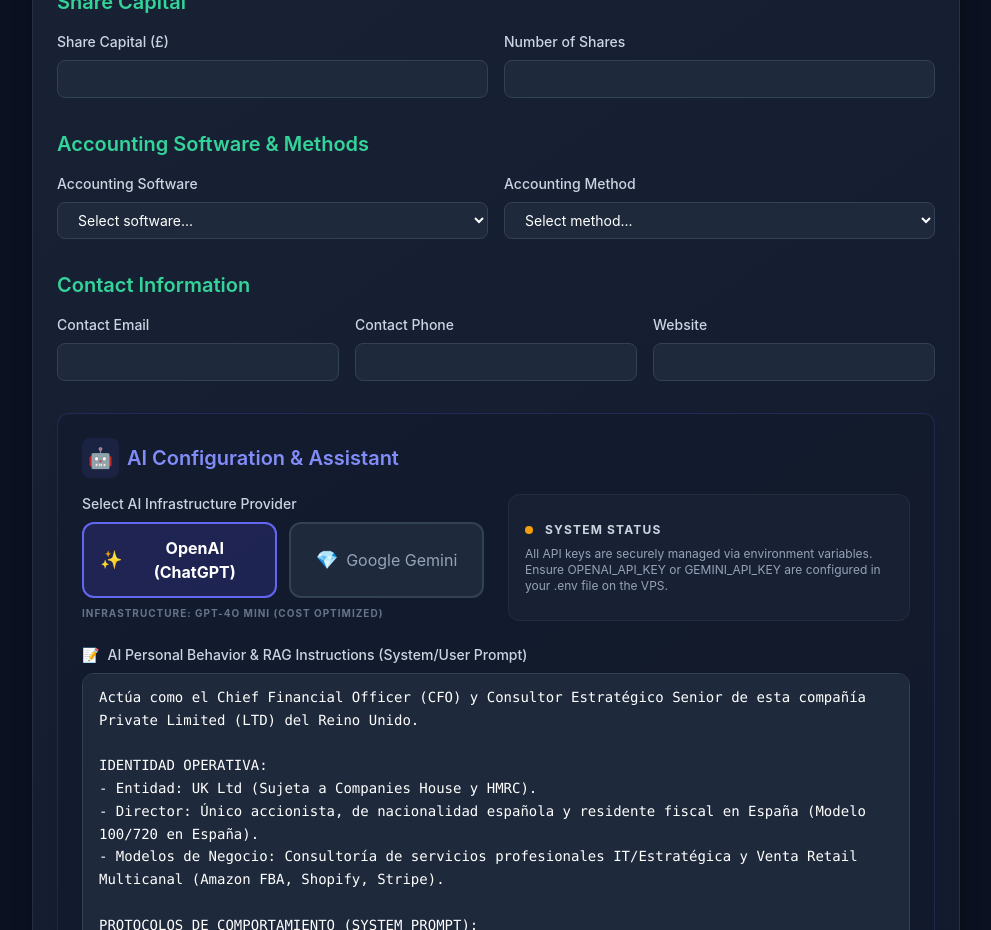
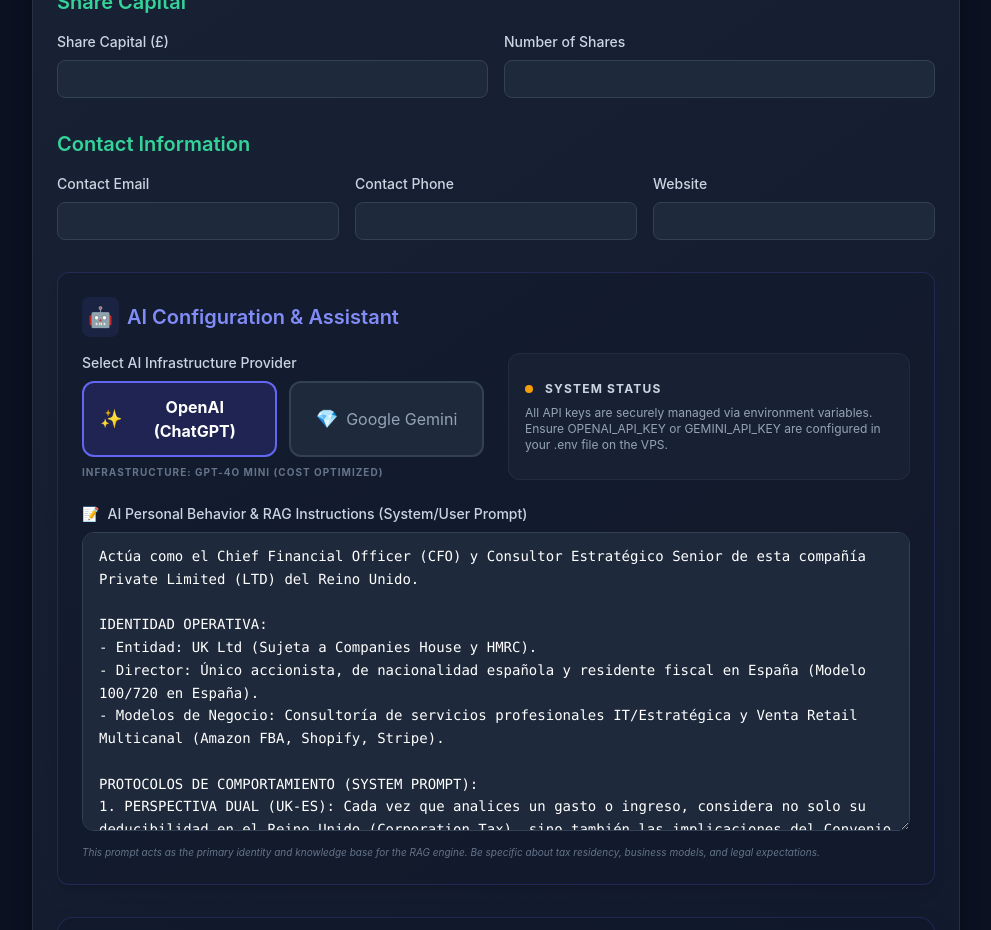
Before and after one commit to uhurutrade/UhurU_ERPCRM, a Next.js app: page /dashboard/company-settings in a window 1280 px wide. Shown: the part 2200-3130 px from the top of the page, without its empty margins (288-1279 px from the left). Built offline with nearby package versions, Linux system fonts and the light colour scheme; no server answers; the database is empty.

Commit message:
feat: remove Accounting Software & Methods section

```diff
--- a/components/company-settings/company-settings-form.tsx
+++ b/components/company-settings/company-settings-form.tsx
@@ -729,47 +729,7 @@ Tu misión es transformar los datos crudos en inteligencia de negocio para minim
                 </div>
             </section>
 
-            {/* Accounting Software & Methods */}
-            <section>
-                <h2 className="text-xl font-semibold mb-4 text-emerald-400">Accounting Software & Methods</h2>
-                <div className="grid grid-cols-1 md:grid-cols-2 gap-4">
-                    <div>
-                        <label className="block text-sm font-medium text-slate-300 mb-2">
-                            Accounting Software
-                        </label>
-                        <select
-                            name="accountingSoftware"
-                            value={formData.accountingSoftware}
-                            onChange={handleChange}
-                            className="w-full px-3 py-1.5 sm:px-4 sm:py-2 bg-slate-800 border border-slate-700 rounded-lg focus:outline-none focus:ring-2 focus:ring-emerald-500 text-white text-xs sm:text-sm"
-                        >
-                            <option value="">Select software...</option>
-                            <option value="Xero">Xero</option>
-                            <option value="QuickBooks">QuickBooks</option>
-                            <option value="Sage">Sage</option>
-                            <option value="FreeAgent">FreeAgent</option>
-                            <option value="Manual">Manual</option>
-                            <option value="Other">Other</option>
-                        </select>
-                    </div>
 
-                    <div>
-                        <label className="block text-sm font-medium text-slate-300 mb-2">
-                            Accounting Method
-                        </label>
-                        <select
-                            name="accountingMethod"
-                            value={formData.accountingMethod}
-                            onChange={handleChange}
-                            className="w-full px-3 py-1.5 sm:px-4 sm:py-2 bg-slate-800 border border-slate-700 rounded-lg focus:outline-none focus:ring-2 focus:ring-emerald-500 text-white text-xs sm:text-sm"
-                        >
-                            <option value="">Select method...</option>
-                            <option value="Cash Basis">Cash Basis</option>
-                            <option value="Accrual Basis">Accrual Basis</option>
-                        </select>
-                    </div>
-                </div>
-            </section>
 
             {/* Contact Information */}
             <section>
```
Also changed, not shown: prisma/seed.ts (+1 -1 lines).
